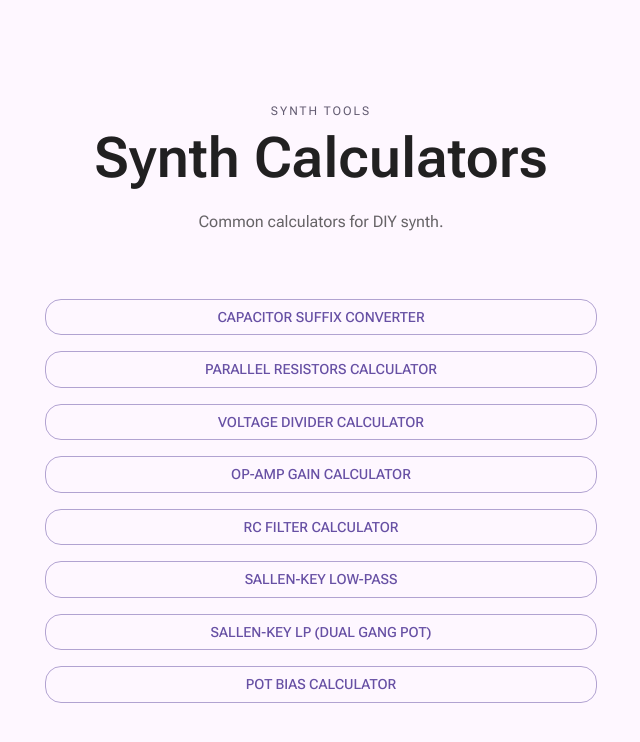
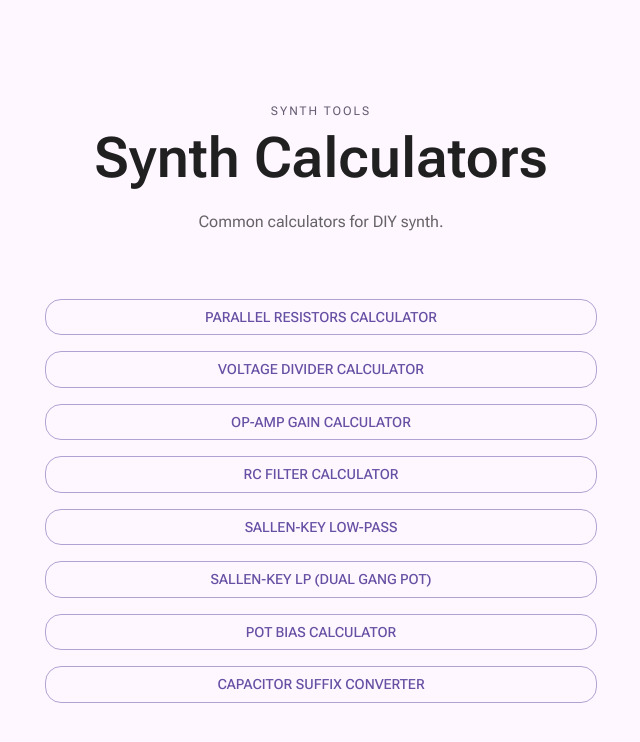
Before and after one commit to aweijnitz/synth-calculators, a Next.js app: page / in a window 1280 px wide. Shown: the top 742 px of the page, without its empty margins (319-959 px from the left). Built offline with nearby package versions, Linux system fonts and the light colour scheme.

Commit message:
Moves capacitance calculator and adds LED-current asset

```diff
--- a/app/page.tsx
+++ b/app/page.tsx
@@ -18,15 +18,6 @@ export default function HomePage() {
         </Box>
 
         <Stack direction={{ xs: 'column', sm: 'column' }} spacing={2} alignItems="stretch">
-          <Button
-            component={Link}
-            href="/calculators/capacitor-converter"
-            variant="outlined"
-            size="medium"
-            sx={{ flex: 1 }}
-          >
-            Capacitor Suffix Converter
-          </Button>
           <Button
             component={Link}
             href="/calculators/parallel-resistors"
@@ -90,6 +81,15 @@ export default function HomePage() {
           >
             Pot Bias Calculator
           </Button>
+                    <Button
+            component={Link}
+            href="/calculators/capacitor-converter"
+            variant="outlined"
+            size="medium"
+            sx={{ flex: 1 }}
+          >
+            Capacitor Suffix Converter
+          </Button>
         </Stack>
         <Divider flexItem />
       </Stack>
```
Also changed, not shown: 1 other file (tests, documents, lock files or other folders).
